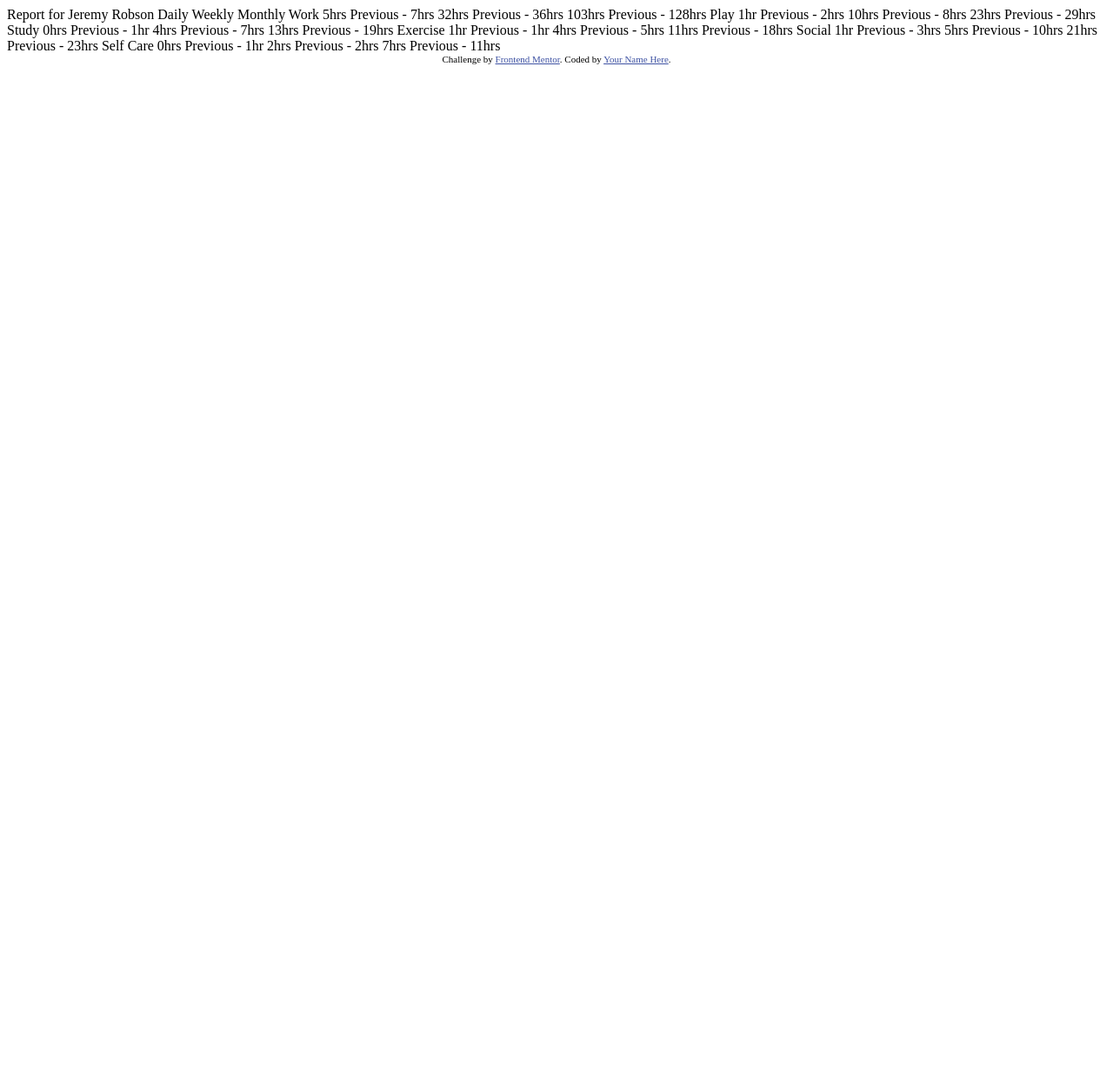
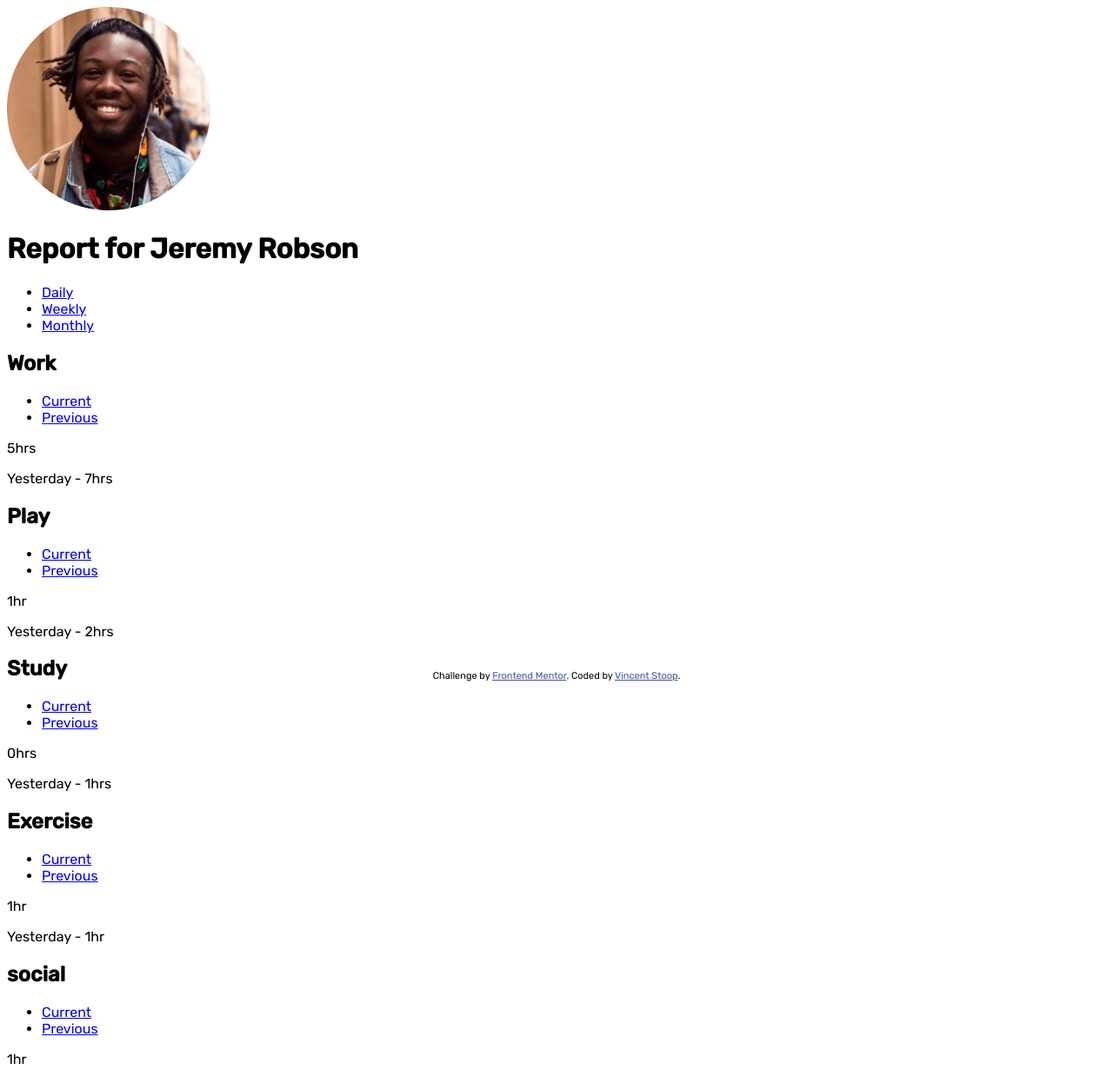
Before and after one commit to vincentstoop/time-tracking-dashboard-main, a website: page index.html in a window 1280 px wide. Shown: the top 1231 px of the page at 87% size. Before the commit the page ends 800 px from the top, so only its background shows below. Drawn offline with Linux system fonts and the light colour scheme.

Commit message:
Basic HTML setup

```diff
--- a/index.html
+++ b/index.html
@@ -1,80 +1,113 @@
 <!DOCTYPE html>
 <html lang="en">
+
 <head>
-  <meta charset="UTF-8">
-  <meta name="viewport" content="width=device-width, initial-scale=1.0"> <!-- displays site properly based on user's device -->
+    <meta charset="UTF-8">
+    <meta name="viewport" content="width=device-width, initial-scale=1.0">
+    <!-- displays site properly based on user's device -->
 
-  <link rel="icon" type="image/png" sizes="32x32" href="./images/favicon-32x32.png">
+    <link rel="icon" type="image/png" sizes="32x32" href="./images/favicon-32x32.png">
 
-  <title>Frontend Mentor | Time tracking dashboard</title>
+    <title>Frontend Mentor | Time tracking dashboard</title>
 
-  <!-- Feel free to remove these styles or customise in your own stylesheet 👍 -->
-  <style>
-    .attribution { font-size: 11px; text-align: center; }
-    .attribution a { color: hsl(228, 45%, 44%); }
-  </style>
+    <!-- Feel free to remove these styles or customise in your own stylesheet 👍 -->
+    <link rel="preconnect" href="https://fonts.googleapis.com">
+    <link rel="preconnect" href="https://fonts.gstatic.com" crossorigin>
+    <link href="https://fonts.googleapis.com/css2?family=Rubik:wght@300..500&display=swap" rel="stylesheet">
+    <link rel="stylesheet" href="css/styles.css">
 </head>
+
 <body>
 
-  Report for
-  Jeremy Robson
+    <main>
+        <header>
+            <img src="./images/image-jeremy.png" alt="Jeremy Robson">
+            <h1><span>Report for</span> Jeremy Robson</h1>
+        </header>
+        <nav>
+            <ul>
+                <li><a href="#">Daily</a></li>
+                <li><a href="#">Weekly</a></li>
+                <li><a href="#">Monthly</a></li>
+            </ul>
+        </nav>
+        <section class="work">
+            <h2>Work</h2>
+            <ul>
+                <li><a href="#" data-type="current">Current</a></li>
+                <li><a href="#" data-type="previous">Previous</a></li>
+            </ul>
+            <p class="current">5hrs</p>
+            <!-- daily -->
+            <p class="previous">Yesterday - 7hrs</p>
+            <!-- daily -->
+        </section>
+        <section class="play">
+            <h2>Play</h2>
+            <ul>
+                <li><a href="#" data-type="current">Current</a></li>
+                <li><a href="#" data-type="previous">Previous</a></li>
+            </ul>
 
-  Daily
-  Weekly
-  Monthly
+            <p class="current">1hr</p>
+            <!-- daily -->
+            <p class="previous">Yesterday - 2hrs</p>
+            <!-- daily -->
+        </section>
+        <section class="study">
+            <h2>Study</h2>
+            <ul>
+                <li><a href="#" data-type="current">Current</a></li>
+                <li><a href="#" data-type="previous">Previous</a></li>
+            </ul>
 
-  Work
-  5hrs <!-- daily -->
-  Previous - 7hrs <!-- daily -->
-  32hrs <!-- weekly -->
-  Previous - 36hrs <!-- weekly -->
-  103hrs <!-- monthly -->
-  Previous - 128hrs <!-- monthly -->
+            <p class="current">0hrs</p>
+            <!-- daily -->
+            <p class="previous">Yesterday - 1hrs</p>
+            <!-- daily -->
+        </section>
+        <section class="exercise">
+            <h2>Exercise</h2>
+            <ul>
+                <li><a href="#" data-type="current">Current</a></li>
+                <li><a href="#" data-type="previous">Previous</a></li>
+            </ul>
 
-  Play
-  1hr <!-- daily -->
-  Previous - 2hrs <!-- daily -->
-  10hrs <!-- weekly -->
-  Previous - 8hrs <!-- weekly -->
-  23hrs <!-- monthly -->
-  Previous - 29hrs <!-- monthly -->
+            <p class="current">1hr</p>
+            <!-- daily -->
+            <p class="previous">Yesterday - 1hr</p>
+            <!-- daily -->
+        </section>
+        <section class="social">
+            <h2>social</h2>
+            <ul>
+                <li><a href="#" data-type="current">Current</a></li>
+                <li><a href="#" data-type="previous">Previous</a></li>
+            </ul>
 
-  Study
-  0hrs <!-- daily -->
-  Previous - 1hr <!-- daily -->
-  4hrs <!-- weekly -->
-  Previous - 7hrs <!-- weekly -->
-  13hrs <!-- monthly -->
-  Previous - 19hrs <!-- monthly -->
+            <p class="current">1hr</p>
+            <!-- daily -->
+            <p class="previous">Yesterday - 3hrs</p>
+            <!-- daily -->
+        </section>
+        <section class="selfcare">
+            <h2>Self Care</h2>
+            <ul>
+                <li><a href="#" data-type="current">Current</a></li>
+                <li><a href="#" data-type="previous">Previous</a></li>
+            </ul>
 
-  Exercise
-  1hr <!-- daily -->
-  Previous - 1hr <!-- daily -->
-  4hrs <!-- weekly -->
-  Previous - 5hrs <!-- weekly -->
-  11hrs <!-- monthly -->
-  Previous - 18hrs <!-- monthly -->
-
-  Social
-  1hr <!-- daily -->
-  Previous - 3hrs <!-- daily -->
-  5hrs <!-- weekly -->
-  Previous - 10hrs <!-- weekly -->
-  21hrs <!-- monthly -->
-  Previous - 23hrs <!-- monthly -->
-
-  Self Care
-  0hrs <!-- daily -->
-  Previous - 1hr <!-- daily -->
-  2hrs <!-- weekly -->
-  Previous - 2hrs <!-- weekly -->
-  7hrs <!-- monthly -->
-  Previous - 11hrs <!-- monthly -->
+            <p class="current">0hrs</p>
+            <!-- daily -->
+            <p class="previous">Yesterday - 1hrs</p>
+            <!-- daily -->
+        </section>
+    </main>
 
 
-  <div class="attribution">
-    Challenge by <a href="https://www.frontendmentor.io?ref=challenge" target="_blank">Frontend Mentor</a>.
-    Coded by <a href="#">Your Name Here</a>.
-  </div>
+    <footer class="attribution">
+        Challenge by <a href="https://www.frontendmentor.io?ref=challenge" target="_blank">Frontend Mentor</a>. Coded by <a href="#">Vincent Stoop</a>.
+    </footer>
 </body>
+
 </html>
--- /dev/null
+++ b/scss/_colors.scss
@@ -0,0 +1,11 @@
+$clr-primary-blue: hsl(246, 80%, 60%);
+$clr-primary-work:hsl(15, 100%, 70%);
+$clr-primary-play: hsl(195, 74%, 62%);
+$clr-primary-study: hsl(348, 100%, 68%);
+$clr-primary-exercise: hsl(145, 58%, 55%);
+$clr-primary-social: hsl(264, 64%, 52%);
+$clr-primary-selfcare: hsl(43, 84%, 65%);
+$clr-neutral-200: hsl(236, 100%, 87%);
+$clr-neutral-400: hsl(235, 45%, 61%);
+$clr-neutral-700:hsl(235, 46%, 20%);
+$clr-neutral-900: hsl(226, 43%, 10%);
--- /dev/null
+++ b/scss/_footer.scss
@@ -0,0 +1,14 @@
+footer {
+    position: fixed;
+    inset: auto 0 0 0;
+    padding: 1rem;
+}
+
+.attribution {
+    font-size: 11px;
+    text-align: center;
+}
+
+.attribution a {
+    color: hsl(228, 45%, 44%);
+}
--- /dev/null
+++ b/scss/styles.scss
@@ -0,0 +1,5 @@
+@use 'colors' as *;
+@use 'footer';
+* {
+    font-family: 'Rubik', sans-serif;
+}
```
Also changed, not shown: package.json (added, +19 -0 lines), css/styles.css, 1 other file.
